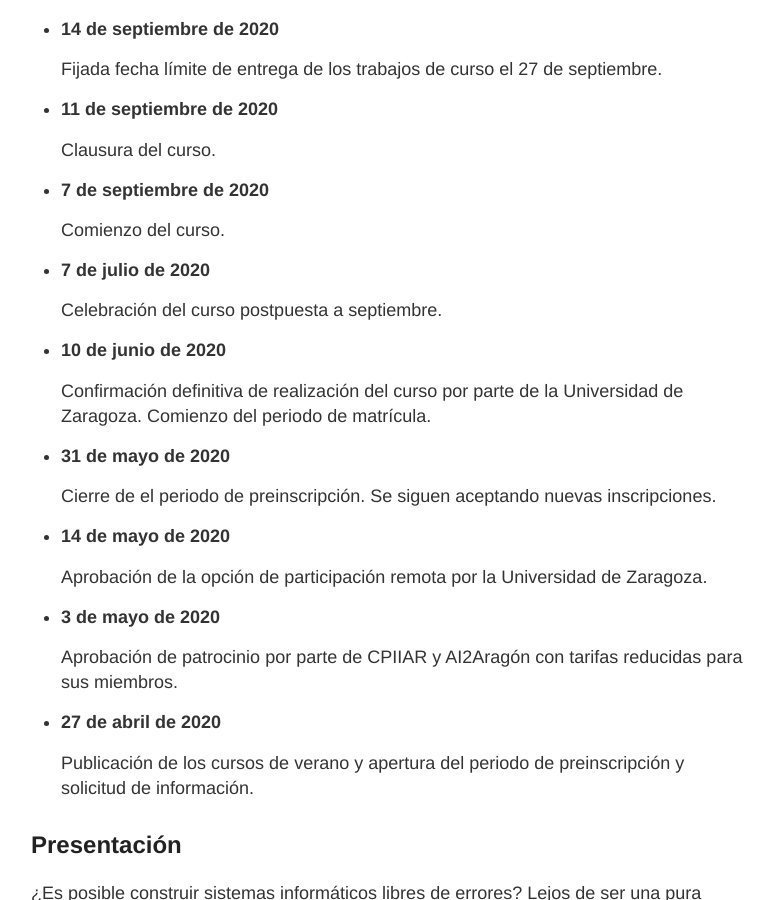
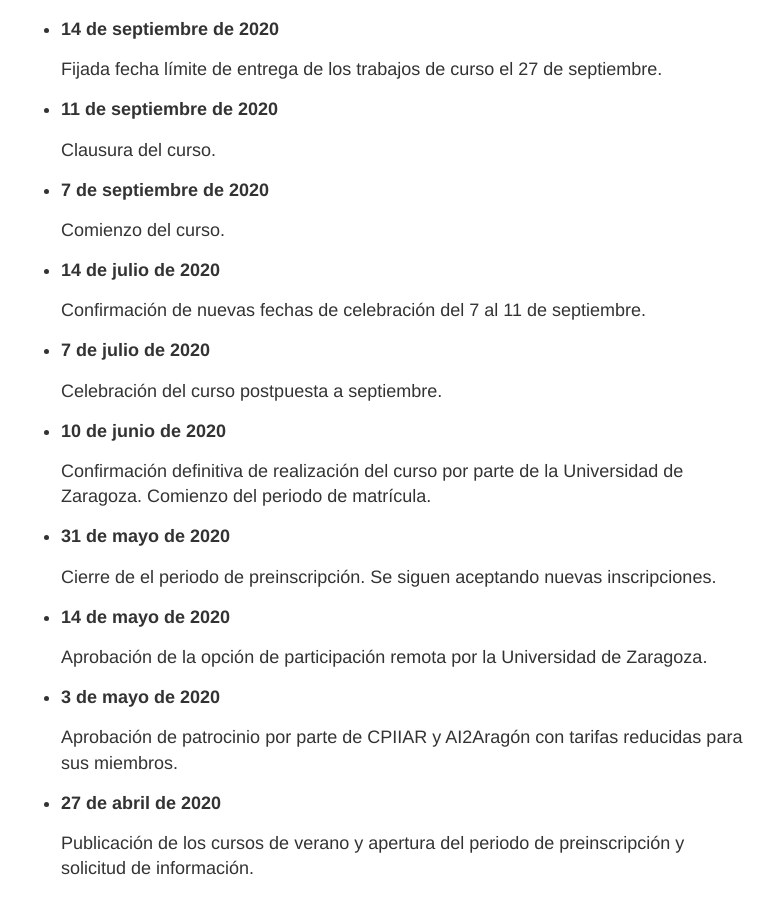
Before and after one commit to robblanco/robblanco.github.io, a Jekyll site: the page built from unizar2020.md, in a window 1280 px wide and 900 px high, scrolled down 808 px. Shown: the whole window, without its empty margins (249-1022 px from the left). Built offline with Jekyll 4.4.1, drawn with Linux system fonts in a browser that asks for light colours.

Commit message:
Complete course information

```diff
--- a/unizar2020.md
+++ b/unizar2020.md
@@ -35,6 +35,10 @@ Ante cualquier pregunta, no dudes en contactar con los directores del curso.
  * **7 de septiembre de 2020**
 
    Comienzo del curso.
+
+ * **14 de julio de 2020**
+
+   Confirmación de nuevas fechas de celebración del 7 al 11 de septiembre.
 
  * **7 de julio de 2020**
 
```
